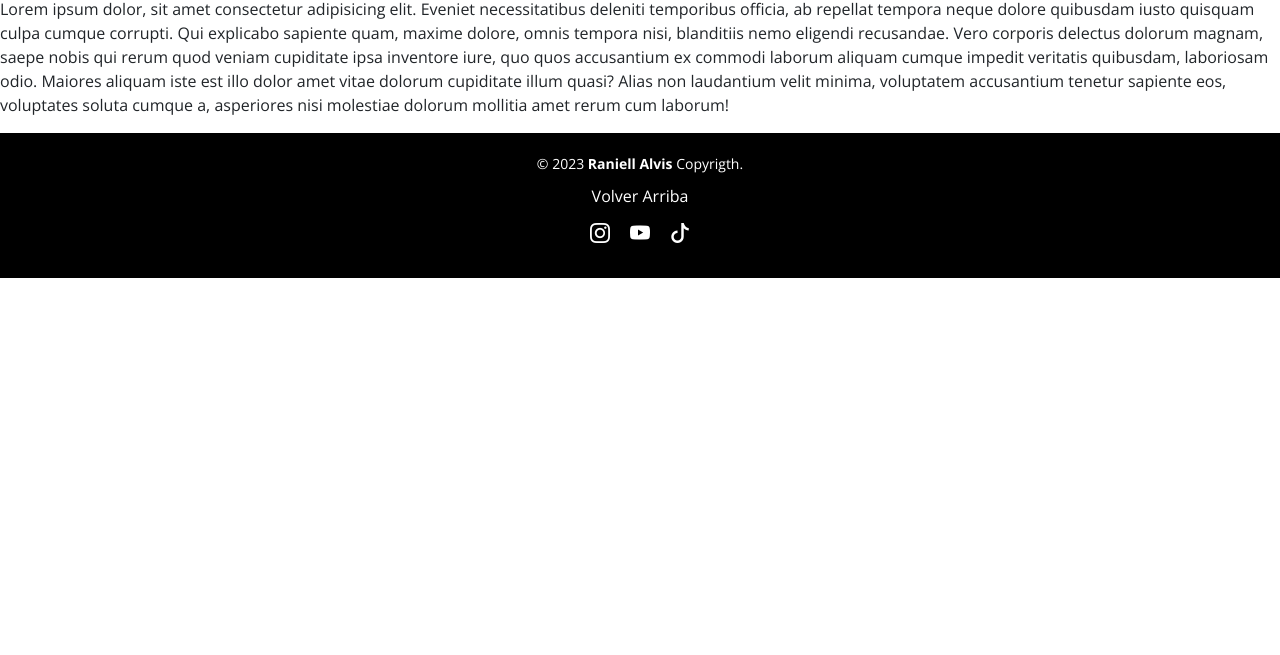
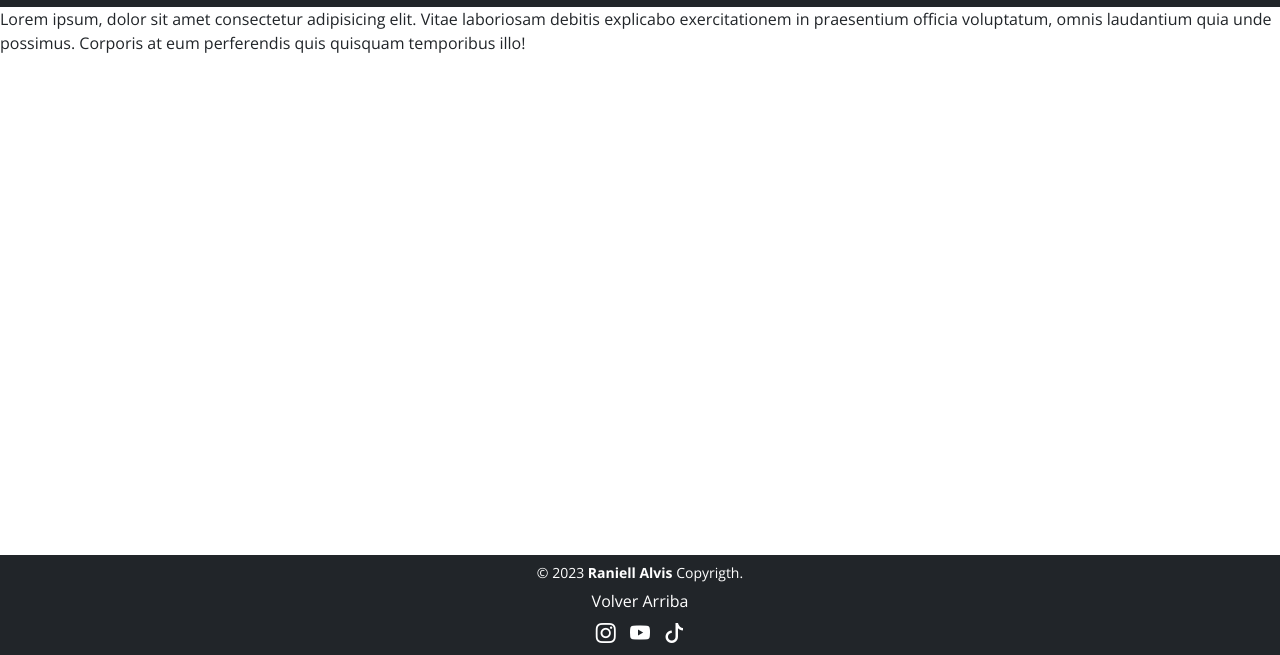
Before and after one commit to Ralvis16/NayanDrone-Video, a plain HTML site: page pages/servicios.html in a window 1280 px wide. Shown: the part 145-800 px from the top of the page. Drawn offline with nearby package versions, Linux system fonts and the light colour scheme.

Commit message:
Agregando Footer con Bootstrap

```diff
--- a/pages/servicios.html
+++ b/pages/servicios.html
@@ -9,23 +9,26 @@
       href="https://cdn.jsdelivr.net/npm/bootstrap@5.3.0-alpha1/dist/css/bootstrap.min.css"
       rel="stylesheet"
       integrity="sha384-GLhlTQ8iRABdZLl6O3oVMWSktQOp6b7In1Zl3/Jr59b6EGGoI1aFkw7cmDA6j6gD"
-      crossorigin="anonymous" />
-    <link rel="shorcut icon" href="../img/icono.png" type="image/x.icon" />
+      crossorigin="anonymous"
+    />
+    <link rel="shortcut icon" href="../img/icono.png" type="image/x.icon" />
     <link rel="stylesheet" href="../styles/style.css" />
     <link
       rel="stylesheet"
-      href="https://cdn.jsdelivr.net/npm/bootstrap-icons@1.10.3/font/bootstrap-icons.css" />
+      href="https://cdn.jsdelivr.net/npm/bootstrap-icons@1.10.3/font/bootstrap-icons.css"
+    />
   </head>
   <body>
     <header>
       <nav class="navbar navbar-expand-lg bg-dark navbar-dark">
         <div class="container-fluid">
-          <a class="logo" class="navbar-brand" href="../index.html">
+          <a class="logo navbar-brand" href="../index.html">
             <img
               src="../img/logo.png"
               alt="Logo"
               height="125"
-              class="d-inline-block align-text-top" />
+              class="d-inline-block align-text-top"
+            />
           </a>
           <button
             class="navbar-toggler"
@@ -34,7 +37,8 @@
             data-bs-target="#navbarNav"
             aria-controls="navbarNav"
             aria-expanded="false"
-            aria-label="Toggle navigation">
+            aria-label="Toggle navigation"
+          >
             <span class="navbar-toggler-icon"></span>
           </button>
           <div class="collapse navbar-collapse" id="navbarNav">
@@ -65,34 +69,33 @@
       </nav>
     </header>
     <!-- Contenido -->
-    <p>
-      Lorem ipsum dolor, sit amet consectetur adipisicing elit. Eveniet
-      necessitatibus deleniti temporibus officia, ab repellat tempora neque
-      dolore quibusdam iusto quisquam culpa cumque corrupti. Qui explicabo
-      sapiente quam, maxime dolore, omnis tempora nisi, blanditiis nemo eligendi
-      recusandae. Vero corporis delectus dolorum magnam, saepe nobis qui rerum
-      quod veniam cupiditate ipsa inventore iure, quo quos accusantium ex
-      commodi laborum aliquam cumque impedit veritatis quibusdam, laboriosam
-      odio. Maiores aliquam iste est illo dolor amet vitae dolorum cupiditate
-      illum quasi? Alias non laudantium velit minima, voluptatem accusantium
-      tenetur sapiente eos, voluptates soluta cumque a, asperiores nisi
-      molestiae dolorum mollitia amet rerum cum laborum!
-    </p>
+    <main>
+      Lorem ipsum, dolor sit amet consectetur adipisicing elit. Vitae laboriosam debitis explicabo exercitationem in praesentium officia voluptatum, omnis laudantium quia unde possimus. Corporis at eum perferendis quis quisquam temporibus illo!
+    </main>
     <!-- footer -->
-    <footer class="Pie-de-pagina">
+    <footer class="footer bg-dark text-white">
+      <div class="container">
+        <div class="row">
+          <div class="col-md-12">
+            <div class="text-center">
               <small>&copy; 2023 <b>Raniell Alvis</b> Copyrigth.</small>
               <div class="Volver-Arriba">
                 <a href="#">Volver Arriba</a>
               </div>
-      <div class="Redes-Sociales">
+              <div class="Redes-Sociales bg-dark">
                 <a href="#" class="bi bi-instagram"></a>
                 <a href="#" class="bi bi-youtube"></a>
                 <a href="#" class="bi bi-tiktok"></a>
+              </div>
+            </div>
+          </div>
+        </div>
       </div>
     </footer>
     <script
       src="https://cdn.jsdelivr.net/npm/bootstrap@5.3.0-alpha1/dist/js/bootstrap.bundle.min.js"
       integrity="sha384-w76AqPfDkMBDXo30jS1Sgez6pr3x5MlQ1ZAGC+nuZB+EYdgRZgiwxhTBTkF7CXvN"
-      crossorigin="anonymous"></script>
+      crossorigin="anonymous"
+    ></script>
   </body>
 </html>
--- a/styles/style.css
+++ b/styles/style.css
@@ -4,6 +4,22 @@
   padding: 0;
   box-sizing: border-box;
   font-family: "Open Sans", sans-serif;
+}
+
+html {
+  position: relative;
+  min-height: 100%;
+}
+
+body {
+  margin-bottom: 100px; /* altura del footer */
+}
+
+.footer {
+  position: absolute;
+  bottom: 0;
+  width: 100%;
+  height: 100px; /* altura del footer */
 }
 
 .logo {
@@ -27,30 +43,31 @@
 }
 
 /* Pie de pagina */
-.Pie-de-pagina {
-  display: flex;
-  flex-direction: column;
-  align-items: center;
-  background-color: black;
-  padding: 20px;
-  text-align: center;
+.text-center {
+  margin-top: 5px;
+}
+.Volver-Arriba {
+  margin-bottom: 5px;
+  margin-top: 5px;
 }
 
-.Pie-de-pagina small {
+.Volver-Arriba a {
+  text-decoration: none;
   color: white;
-  margin-bottom: 10px;
+  transition: 0.5s;
+}
+
+.Volver-Arriba a:hover {
+  color: #ba9d5a;
 }
 
 .Redes-Sociales {
-  display: flex;
-  flex-direction: row;
-  justify-content: center;
-  margin-bottom: 10px;
-  margin-top: 10px;
+  margin-bottom: 5px;
+  margin-top: 5px;
 }
 
 .Redes-Sociales a {
-  margin: 0 10px;
+  margin: 0 5px;
   font-size: 20px;
   color: white;
   text-decoration: none;
@@ -58,21 +75,6 @@
 }
 
 .Redes-Sociales a:hover {
-  transform: scale(1.1);
-  color: #ba9d5a;
-}
-
-.Volver-Arriba {
-  margin-top: auto;
-  padding: auto;
-}
-
-.Volver-Arriba a {
-  text-decoration: none;
-  color: white;
-}
-
-.Volver-Arriba a:hover {
   color: #ba9d5a;
 }
 
@@ -106,7 +108,7 @@
 
 /* Formulario de contacto / contacto.html */
 .fondo-contacto {
-  height: 80vh;
+  height: 100%;
   background-image: url("https://www.trustedreviews.com/wp-content/uploads/sites/54/2021/03/Screenshot-2021-03-02-at-3.06.20-PM-920x501.png");
   background-repeat: no-repeat;
   background-size: cover;
@@ -119,12 +121,12 @@
 form {
   display: flex;
   flex-flow: column wrap;
+  margin: auto;
   padding: 20px;
   background-color: #ba9d5a;
   border-radius: 10px;
   box-shadow: 0px 0px 10px 0px rgba(0, 0, 0, 0.1);
   width: 500px;
-  margin: 0 auto;
 }
 
 label {
@@ -190,3 +192,9 @@ input[type="reset"] {
 input[type="reset"]:hover {
   color: #ba9d5a;
 }
+
+/* Servicios */
+#services .card {
+  background-color: #000;
+  color: #fff;
+}
```
Also changed, not shown: index.html (+27 -11 lines), pages/contacto.html (+29 -11 lines), pages/galeria.html (+40 -24 lines), pages/nosotros.html (+26 -11 lines). Lines whose indentation alone changed are shown as unchanged.
